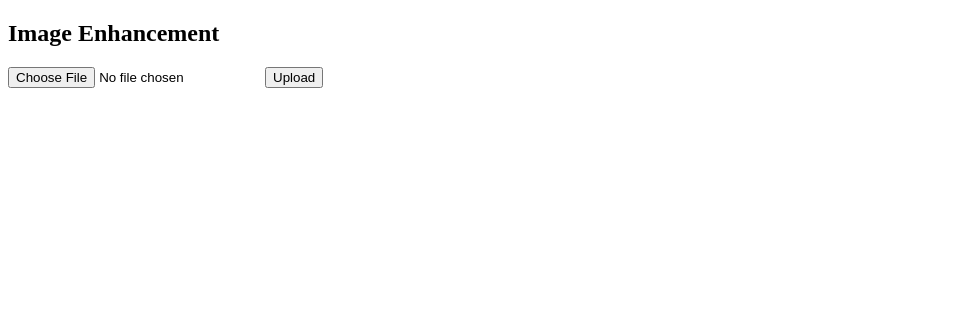
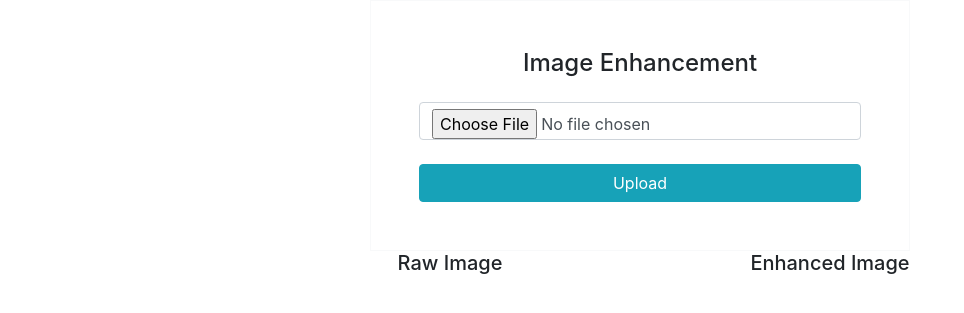
Before and after one commit to Gabe005/DIGIMAP_FINAL, a Flask app: page / in a window 1280 px wide. Shown: the top 313 px of the page, without its empty margins (0-964 px from the left). Run offline with Flask 3, Linux system fonts and the light colour scheme; some libraries are stand-ins or nearby versions.

Commit message:
with bootstrap and preview

```diff
--- a/templates/index.html
+++ b/templates/index.html
@@ -2,20 +2,61 @@
 <html>
 <head>
     <title>Image Enhancement</title>
+    <!-- Bootstrap CSS -->
+    <link rel="stylesheet" href="https://maxcdn.bootstrapcdn.com/bootstrap/4.5.2/css/bootstrap.min.css">
+    <!-- jQuery, Popper JS, and Bootstrap JS -->
+    <script src="https://ajax.googleapis.com/ajax/libs/jquery/3.5.1/jquery.min.js"></script>
+    <script src="https://cdnjs.cloudflare.com/ajax/libs/popper.js/1.16.0/umd/popper.min.js"></script>
+    <script src="https://maxcdn.bootstrapcdn.com/bootstrap/4.5.2/js/bootstrap.min.js"></script>
 </head>
 <body>
-    <h2>Image Enhancement</h2>
-    <form enctype="multipart/form-data" method="post" action="/upload" id="uploadForm">
-        <input type="file" name="imageFile" id="imageFile" accept="image/*" required>
-        <input type="submit" value="Upload">
-    </form>
+    <div class="container">
+        <div class="row justify-content-center">
+            <div class="col-sm-12 col-md-8 col-lg-6">
+                <form enctype="multipart/form-data" method="post" action="/upload" id="uploadForm" class="text-center border border-light p-5">
+                    <p class="h4 mb-4">Image Enhancement</p>
+                    <input type="file" name="imageFile" id="imageFile" class="form-control mb-4" accept="image/*" required>
+                    <button class="btn btn-info btn-block" type="submit">Upload</button>
+                </form>
+            </div>
+        </div>
 
-    <div id="output"></div>
+        <!-- Image columns -->
+        <div class="row justify-content-center mb-4">
+            <!-- Raw Image Column -->
+            <div class="col-md-4 text-center">
+                <h5>Raw Image</h5>
+                <div class="preview-card">
+                    <img id="rawImage" class="img-fluid" src="#" alt="Raw Image" style="display: none;">
+                </div>
+            </div>
+            <!-- Enhanced Image Column -->
+            <div class="col-md-4 text-center">
+                <h5>Enhanced Image</h5>
+                <div class="preview-card">
+                    <img id="enhancedImage" class="img-fluid" src="#" alt="Enhanced Image" style="display: none;">
+                </div>
+            </div>
+        </div>
+    </div>
+
+    <div id="output" class="text-center"></div>
 
     <script>
+        // Event listener for the file input change
+        document.getElementById('imageFile').addEventListener('change', function(event){
+            var reader = new FileReader();
+            reader.onload = function(){
+                var rawImg = document.getElementById('rawImage');
+                rawImg.src = reader.result;
+                rawImg.style.display = 'block'; // Show the raw image preview
+            };
+            reader.readAsDataURL(event.target.files[0]);
+        });
+
+        // Event listener for the form submit action
         document.getElementById('uploadForm').addEventListener('submit', function(event) {
             event.preventDefault();
-
             var formData = new FormData(this);
 
             fetch('/upload', {
@@ -24,13 +65,17 @@
             })
             .then(response => response.json())
             .then(data => {
-                document.getElementById('output').innerHTML = '<img src="' + data.enhanced_image_path + '" alt="Enhanced Image">' +
-                                                               '<a href="/download/' + encodeURIComponent(data.enhanced_image_path) + '">Download Enhanced Image</a>';
+                var enhancedImg = document.getElementById('enhancedImage');
+                enhancedImg.src = data.enhanced_image_path;
+                enhancedImg.style.display = 'block'; // Show the enhanced image preview
+
+                document.getElementById('output').innerHTML = '<a href="/download/' + encodeURIComponent(data.enhanced_image_path) + '" class="btn btn-success">Download Enhanced Image</a>';
             })
             .catch(error => {
                 console.error('Error:', error);
             });
         });
     </script>
+
 </body>
 </html>
```
